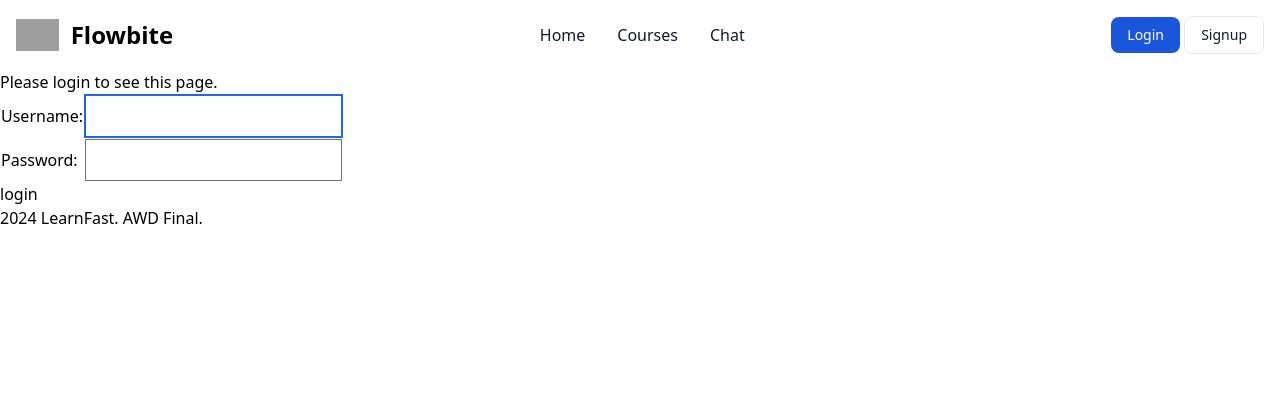
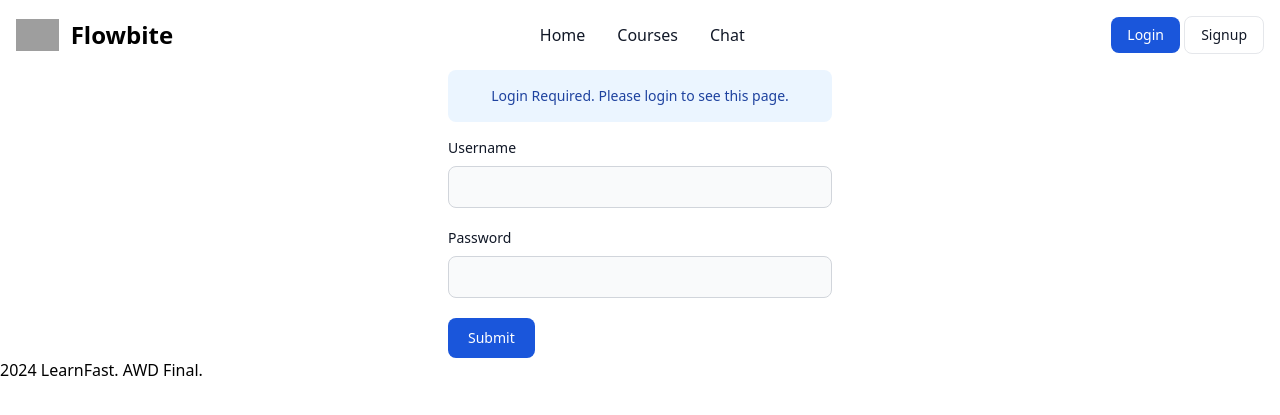
Before and after one commit to AntoineTA/LearnFast, a Django app: page /login/?next=/profile/edit in a window 1280 px wide. Shown: the top 415 px of the page. Run offline with Django 5.2, Linux system fonts and the light colour scheme; some libraries are stand-ins or nearby versions; grey boxes are pictures that could not be loaded.

Commit message:
login form

```diff
--- a/main/templates/registration/login.html
+++ b/main/templates/registration/login.html
@@ -2,35 +2,33 @@
 
 {% block content %}
 
-{% if form.errors %}
-    <p>Your username and password didn't match. Please try again.</p>
-{% endif %}
-
+<form method="post" action="{% url 'registration:login' %}" class="max-w-sm mx-auto">
 {% if next %}
     {% if user.is_authenticated %}
-        <p>Your account doesn't have access to this page. To proceed,
-        please login with an account that has access.</p>
+        <div class="text-center p-4 mb-4 text-sm text-blue-800 rounded-lg bg-blue-50 dark:bg-gray-800 dark:text-blue-400" role="alert">
+            <span class="font-medium">Not Enough Permissions.</span> Your account doesn't have access to this page. To proceed,
+            please login with an account that has access.
+        </div>
     {% else %}
-        <p>Please login to see this page.</p>
+        <div class="text-center p-4 mb-4 text-sm text-blue-800 rounded-lg bg-blue-50 dark:bg-gray-800 dark:text-blue-400" role="alert">
+            <span class="font-medium">Login Required.</span> Please login to see this page.
+        </div>
     {% endif %}
 {% endif %}
-
-<form method="post" action="{% url 'registration:login' %}">
     {% csrf_token %}
-
-    <table>
-        <tr>
-            <td>{{ form.username.label_tag }}</td>
-            <td>{{ form.username }}</td>
-        </tr>
-        <tr>
-            <td>{{ form.password.label_tag }}</td>
-            <td>{{ form.password }}</td>
-        </tr>
-    </table>
-
-    <input type="submit" value="login">
+    <div class="mb-5">
+      <label class="block mb-2 text-sm font-medium text-gray-900 dark:text-white">Username</label>
+      <input name="{{ form.username.html_name }}" type="text" class="bg-gray-50 border border-gray-300 text-gray-900 text-sm rounded-lg focus:ring-blue-500 focus:border-blue-500 block w-full p-2.5 dark:bg-gray-700 dark:border-gray-600 dark:placeholder-gray-400 dark:text-white dark:focus:ring-blue-500 dark:focus:border-blue-500" required>
+    </div>
+    <div class="mb-5">
+      <label class="block mb-2 text-sm font-medium text-gray-900 dark:text-white">Password</label>
+      <input name="{{ form.password.html_name }}" type="password" class="bg-gray-50 border border-gray-300 text-gray-900 text-sm rounded-lg focus:ring-blue-500 focus:border-blue-500 block w-full p-2.5 dark:bg-gray-700 dark:border-gray-600 dark:placeholder-gray-400 dark:text-white dark:focus:ring-blue-500 dark:focus:border-blue-500" required>
+      {% if form.errors %}
+          <p class="mt-2 text-sm text-red-600 dark:text-red-500"><span class="font-medium">Oops!</span> Incorrect username or password</p>
+      {% endif %}
+    </div>
+    <button type="submit" class="text-white bg-blue-700 hover:bg-blue-800 focus:ring-4 focus:outline-none focus:ring-blue-300 font-medium rounded-lg text-sm w-full sm:w-auto px-5 py-2.5 text-center dark:bg-blue-600 dark:hover:bg-blue-700 dark:focus:ring-blue-800">Submit</button>
     <input type="hidden" name="next" value="{{ next }}">
-</form>
+  </form>
 
 {% endblock %}
--- a/static/src/output.css
+++ b/static/src/output.css
@@ -1157,6 +1171,10 @@ input:checked + .toggle-bg {
 
 .mt-4 {
   margin-top: 1rem;
+}
+
+.mb-4 {
+  margin-bottom: 1rem;
 }
 
 .block {
@@ -1505,6 +1523,11 @@ input:checked + .toggle-bg {
   background-color: rgb(255 255 255 / 0.5);
 }
 
+.bg-blue-50 {
+  --tw-bg-opacity: 1;
+  background-color: rgb(235 245 255 / var(--tw-bg-opacity));
+}
+
 .p-1 {
   padding: 0.25rem;
 }
@@ -1637,6 +1660,11 @@ input:checked + .toggle-bg {
 .text-red-600 {
   --tw-text-opacity: 1;
   color: rgb(224 36 36 / var(--tw-text-opacity));
+}
+
+.text-blue-800 {
+  --tw-text-opacity: 1;
+  color: rgb(30 66 159 / var(--tw-text-opacity));
 }
 
 .opacity-0 {
```
Also changed, not shown: other parts of static/src/output.css (+49 -0 lines).
